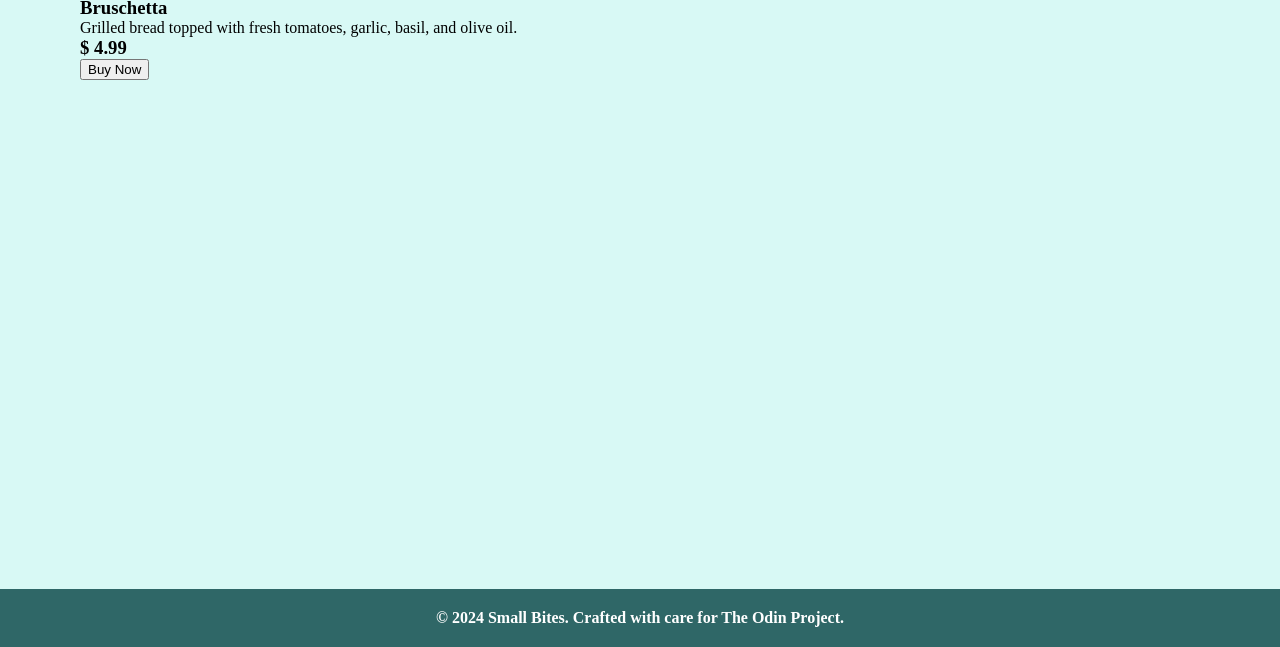
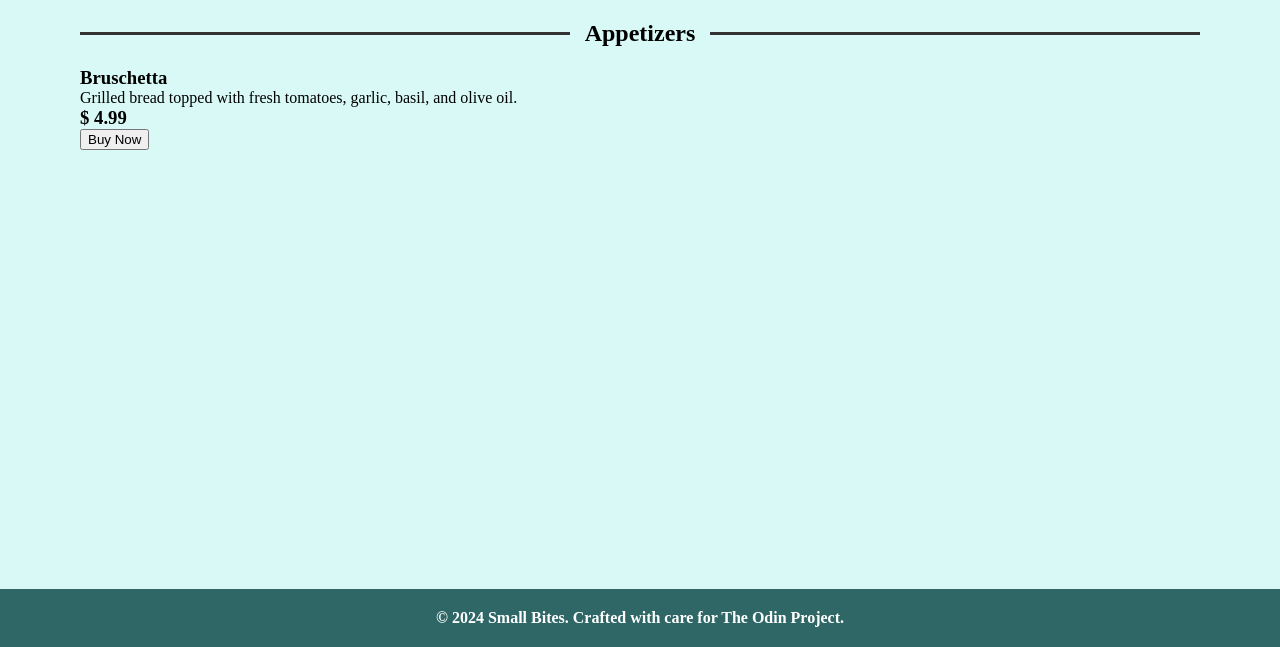
Before and after one commit to aish8la/Restaurant-Page-TOP, a website built with webpack: page src/template.html in a window 1280 px wide. Shown: the part 153-800 px from the top of the page. Built offline with nearby package versions, Linux system fonts and the light colour scheme.

Commit message:
add section divider style

```diff
--- a/src/style.css
+++ b/src/style.css
@@ -108,7 +108,6 @@ nav {
     font-weight: 600;
     line-height: 1.5;
     color: var(--hero-text-color);
-
 }
 
 .hero-right img {
@@ -122,6 +121,37 @@ nav {
 .menu {
     background-color: var(--hero-background);
     height: 100%;
+    padding-top: 20px;
+}
+
+.menu-cat {
+    margin: 10px 0px 10px 0px;
+}
+
+.cat-title-div {
+    display: flex;
+    align-items: center;
+    margin: 30px 0 20px 0;
+}
+
+.cat-title-div h2 {
+    margin: 0;
+    padding:0 15px;
+    white-space: nowrap;
+}
+
+.cat-title-div::after {
+    content: '';
+    flex-grow: 1;
+    height: 3px;
+    background-color: var(--hover-text-color);
+}
+
+.cat-title-div::before {
+    content: '';
+    flex-grow: 1;
+    height: 3px;
+    background-color: var(--hover-text-color);
 }
 
 footer {
--- a/src/template.html
+++ b/src/template.html
@@ -27,7 +27,9 @@
         <div class="menu">
             <h1 class="menu-title">Menu</h1>
             <div class="menu-cat">
-                <h2 class="cat-title">Appetizers</h2>
+                <div class="cat-title-div">
+                    <h2>Appetizers</h2>
+                </div>
                 <div class="cat-grid">
                     <div class="menu-item">
                         <div class="menu-item-img"></div>
```
